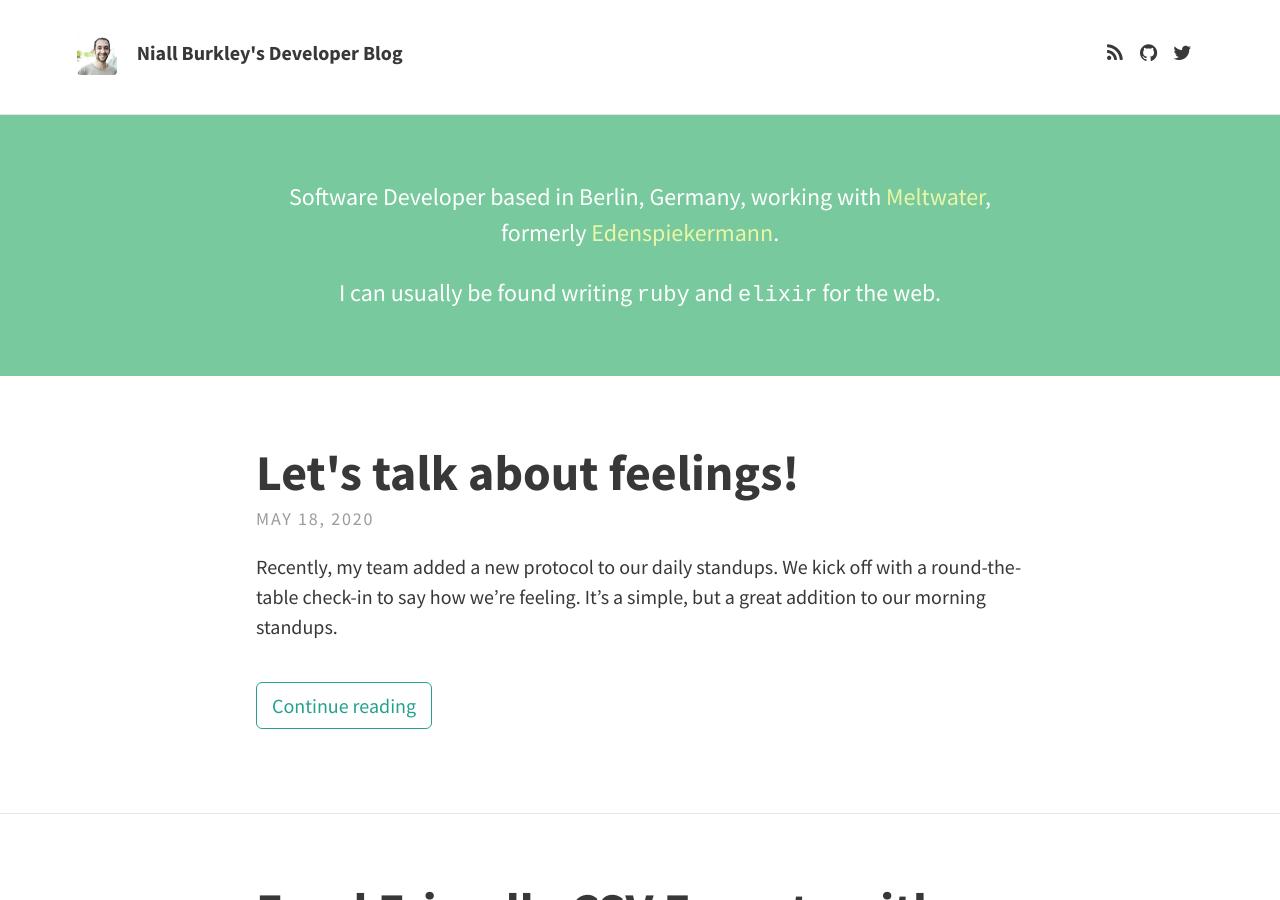
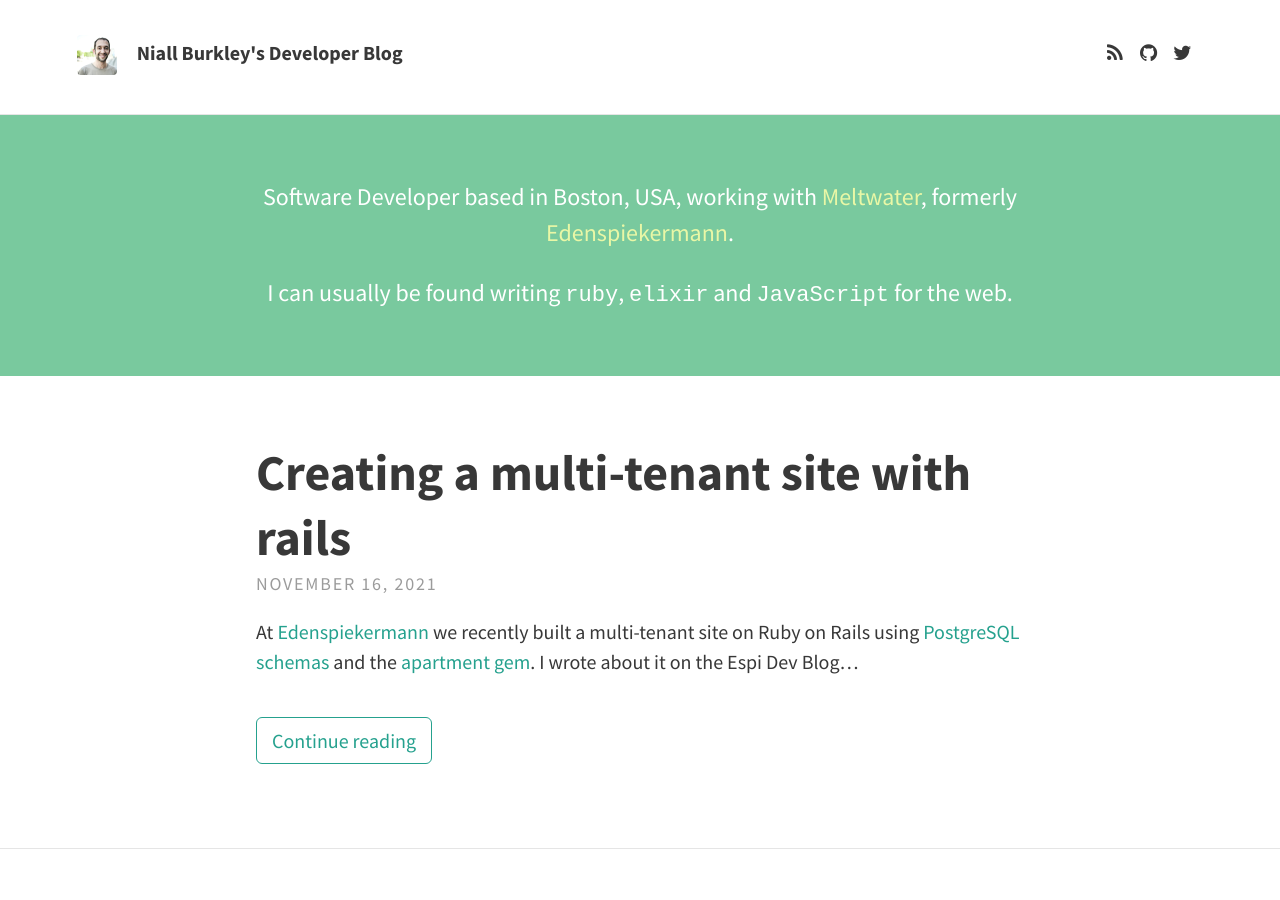
Before and after one commit to nburkley/nburkley.github.io, a Jekyll site: the page built from index.html, in a window 1280 px wide and 900 px high. Built offline with Jekyll 4.4.1, drawn with Linux system fonts in a browser that asks for light colours; nearby versions of some CDN libraries; the list of posts is cut into pages by our own code; some of the changed text lies outside the part shown.

Commit message:
Change location from Berlin to Boston

```diff
--- a/_config.yml
+++ b/_config.yml
@@ -14,11 +14,11 @@
   # Header and footer text
   header_text: >
     <p>
-      Software Developer based in Berlin, Germany, working with
+      Software Developer based in Boston, USA, working with
       <a href="https://www.meltwater.com/?ucs">Meltwater</a>, formerly <a href="https://www.edenspiekermann.com/">Edenspiekermann</a>.
     </p>
 
-    <p>I can usually be found writing <code>ruby</code> and <code>elixir</code> for the web.</p>
+    <p>I can usually be found writing <code>ruby</code>, <code>elixir</code> and <code>JavaScript</code> for the web.</p>
   header_text_feature_image:
   footer_text: >
    Powered by <a href="http://jekyllrb.com">Jekyll</a> with <a href="https://github.com/rohanchandra/type-theme">Type Theme</a>
```
Also changed, not shown: _posts/2021-11-16-flexibility-comes-first.md (added, +9 -0 lines).
